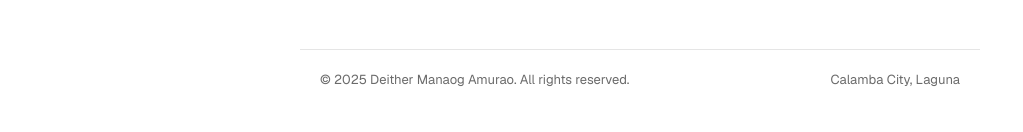
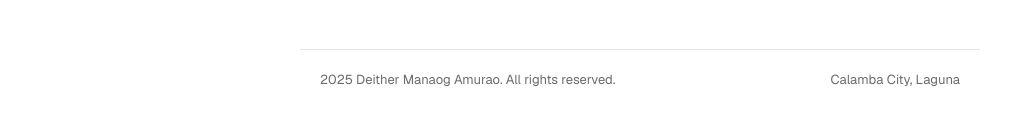
Before and after one commit to Deither12/finalport, a React (Vite) app: page / in a window 1280 px wide. Shown: the part 2504-2636 px from the top of the page, without its empty margins (0-1023 px from the left). Built offline with nearby package versions, Linux system fonts and the light colour scheme.

Commit message:
rewrite App.jsx clean UTF8

```diff
--- a/src/App.jsx
+++ b/src/App.jsx
@@ -34,7 +34,7 @@ export default function App() {
         <Contact />
       </main>
       <footer style={{ maxWidth: 680, margin: '0 auto', padding: '20px 20px 40px', borderTop: '1px solid var(--border)', display: 'flex', justifyContent: 'space-between', flexWrap: 'wrap', gap: 8 }}>
-        <p style={{ fontSize: 13, color: 'var(--muted)' }}>© 2025 Deither Manaog Amurao. All rights reserved.</p>
+        <p style={{ fontSize: 13, color: 'var(--muted)' }}>2025 Deither Manaog Amurao. All rights reserved.</p>
         <p style={{ fontSize: 13, color: 'var(--muted)' }}>Calamba City, Laguna</p>
       </footer>
       <Chatbot />
```
